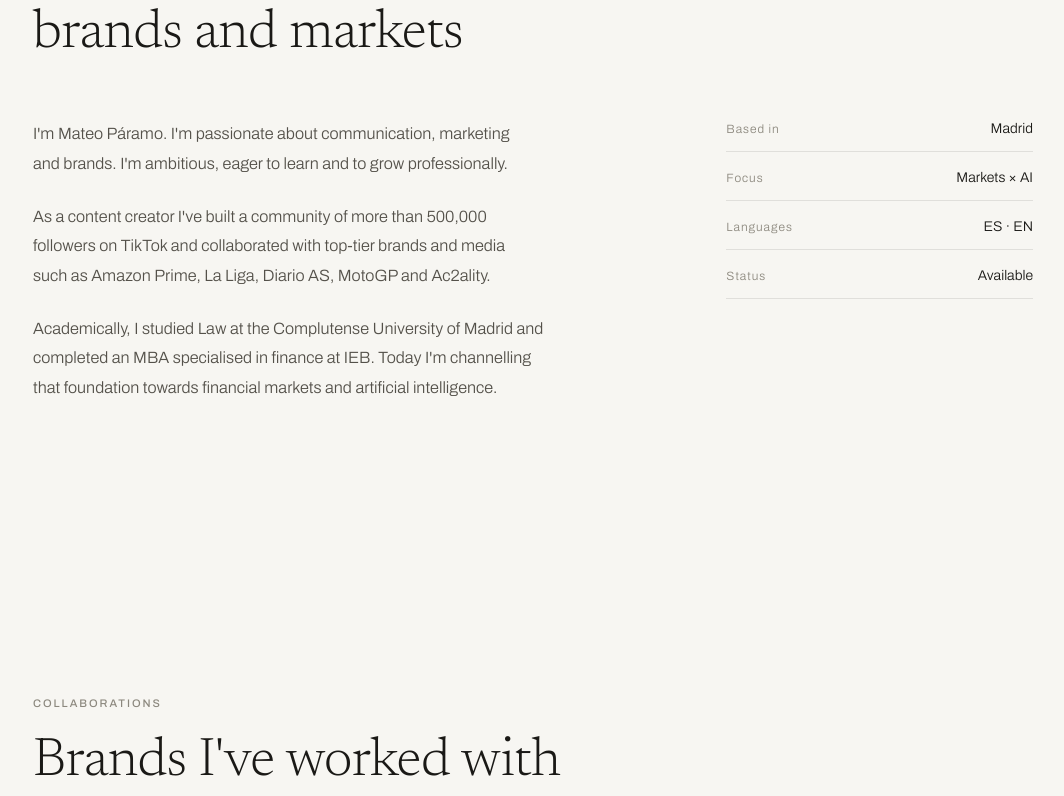
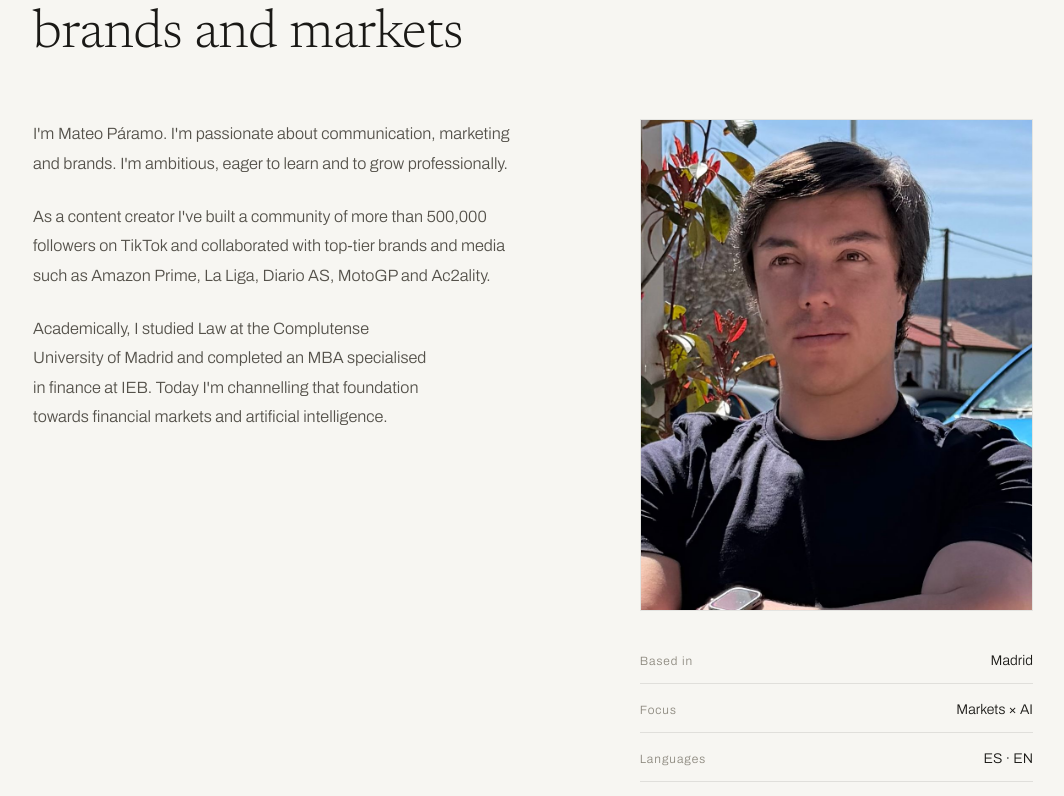
Before and after one commit to mateoparamo/paginawebmateoparamo, a Next.js app: page /en in a window 1280 px wide. Shown: the part 944-1740 px from the top of the page, without its empty margins (107-1171 px from the left). Built offline with nearby package versions, Linux system fonts and the light colour scheme.

Commit message:
feat: foto de Mateo en seccion Sobre mi
Co-Authored-By: Claude Opus 4.8 <noreply@anthropic.com>

```diff
--- a/src/components/sections/About.tsx
+++ b/src/components/sections/About.tsx
@@ -1,3 +1,4 @@
+import Image from "next/image";
 import type { Locale } from "@/content/i18n";
 import { getDict } from "@/content/i18n";
 import { Reveal } from "../Reveal";
@@ -11,7 +12,7 @@ export function About({ locale }: { locale: Locale }) {
       <SectionHeading kicker={t.eyebrow} title={t.title} />
 
       <div className="mt-14 grid gap-10 md:grid-cols-12">
-        <div className="space-y-6 md:col-span-7">
+        <div className="space-y-6 md:col-span-6">
           {t.body.map((paragraph, i) => (
             <Reveal key={i} delay={i * 0.08}>
               <p className="body-text text-balance">{paragraph}</p>
@@ -19,8 +20,19 @@ export function About({ locale }: { locale: Locale }) {
           ))}
         </div>
 
-        <Reveal delay={0.12} className="md:col-span-4 md:col-start-9">
-          <dl className="space-y-4">
+        <Reveal delay={0.12} className="md:col-span-5 md:col-start-8">
+          <div className="relative aspect-[4/5] overflow-hidden border border-line bg-paper-card">
+            <Image
+              src="/mateo.jpg"
+              alt="Mateo Páramo"
+              fill
+              sizes="(max-width: 768px) 100vw, 40vw"
+              className="object-cover object-[center_25%]"
+              priority
+            />
+          </div>
+
+          <dl className="mt-10 space-y-4">
             {[
               [locale === "es" ? "Base" : "Based in", "Madrid"],
               [locale === "es" ? "Enfoque" : "Focus", locale === "es" ? "Mercados × IA" : "Markets × AI"],
```
Also changed, not shown: foto yo.jpeg (added), public/mateo.jpg (added).
